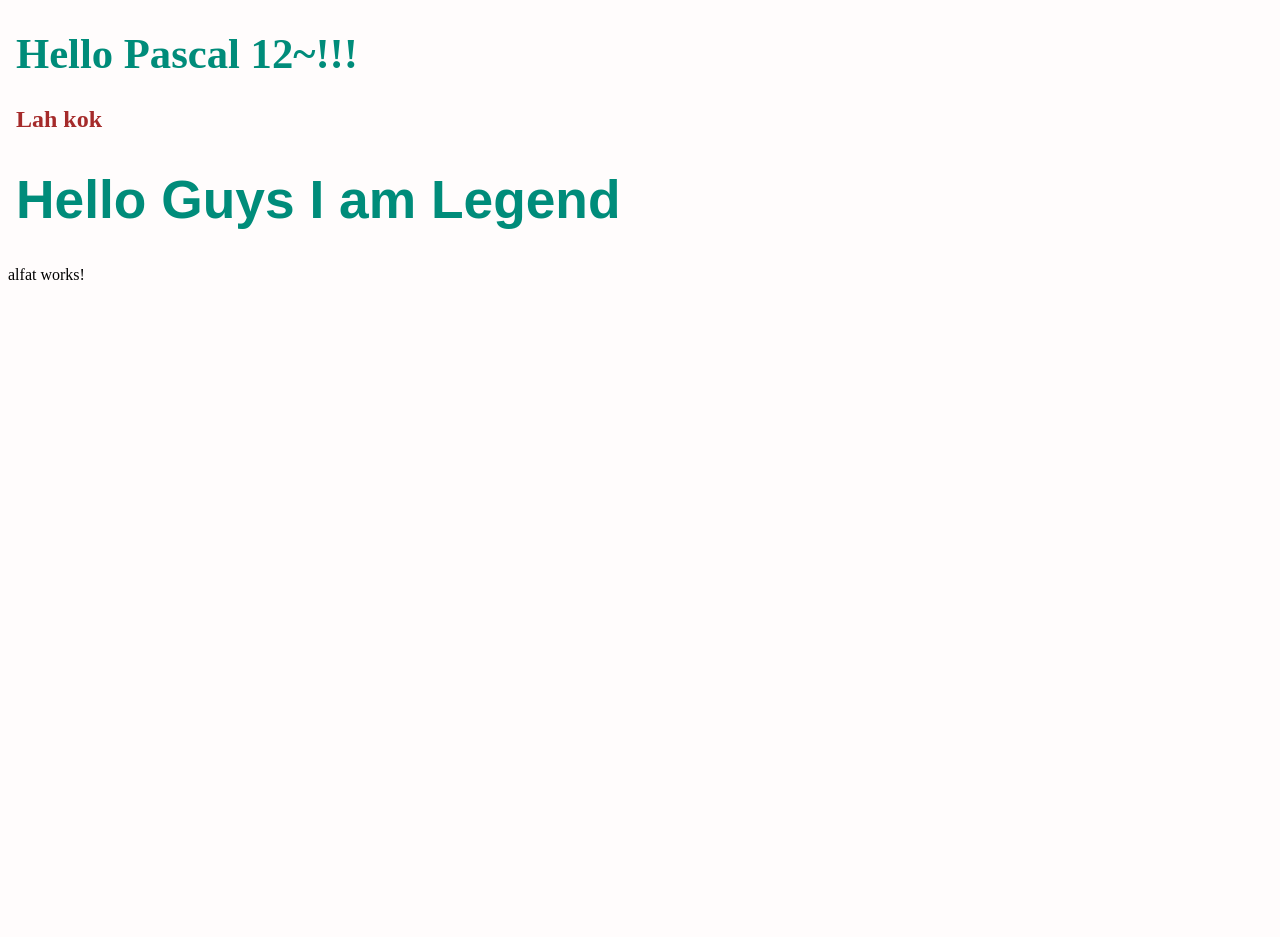
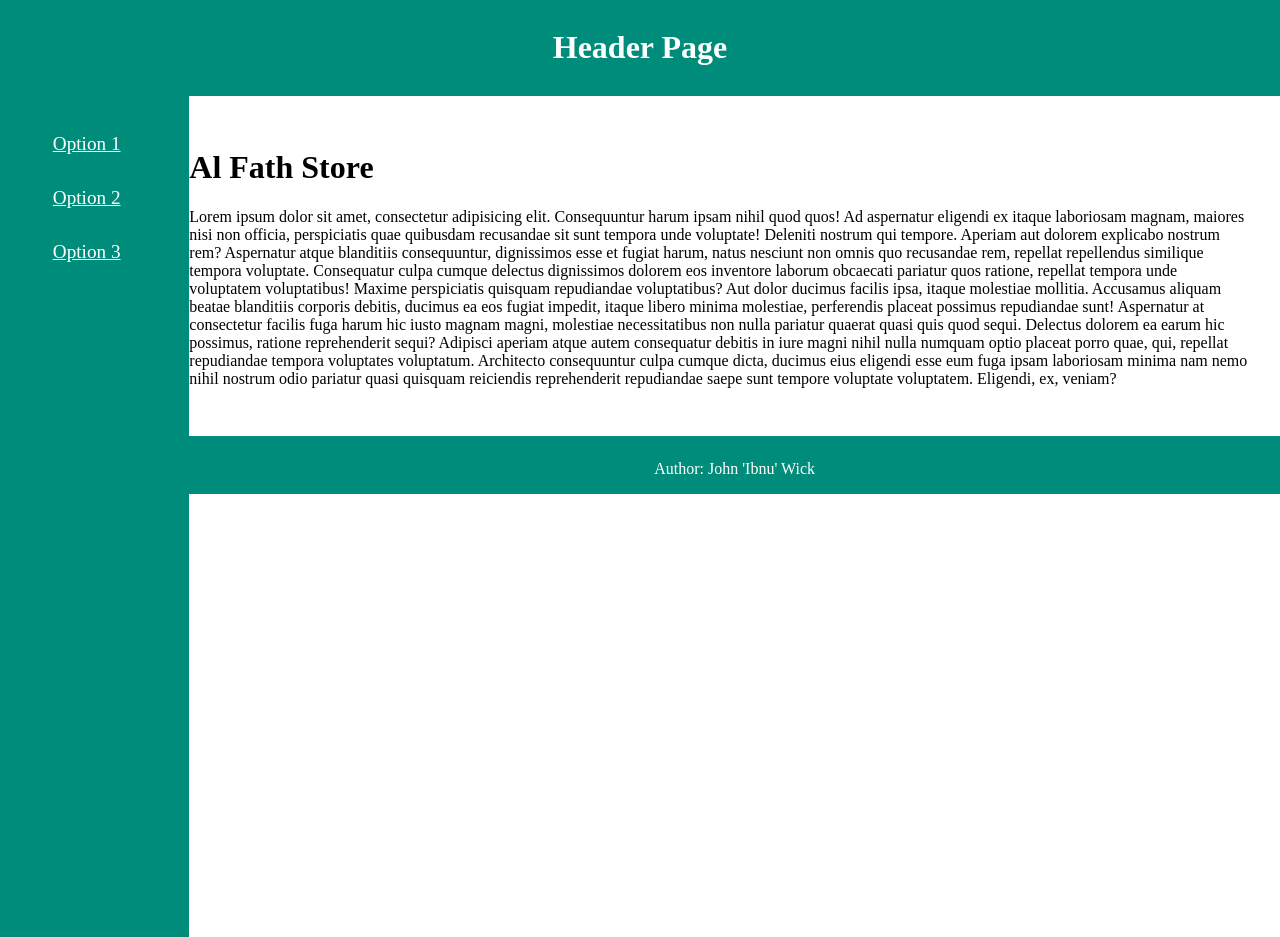
Before and after one commit to ibnu001/learn-angular, an Angular app: page / in a window 1280 px wide. Before the commit the page ends 800 px from the top, so only its background shows below. Built offline with nearby package versions, Linux system fonts and the light colour scheme.

Commit message:
latihan 1 buat header sidebar footer

```diff
--- a/src/app/app.component.html
+++ b/src/app/app.component.html
@@ -1,3 +1,19 @@
-<hello-world></hello-world>
-<ibnu-hello-guys></ibnu-hello-guys>
-<app-alfat></app-alfat>
+<!--<hello-world></hello-world>-->
+<!--<ibnu-hello-guys></ibnu-hello-guys>-->
+<!--<app-alfat></app-alfat>-->
+<!doctype html>
+<html lang="en">
+<head>
+  <meta charset="UTF-8">
+  <meta name="viewport"
+        content="width=device-width, user-scalable=no, initial-scale=1.0, maximum-scale=1.0, minimum-scale=1.0">
+  <meta http-equiv="X-UA-Compatible" content="ie=edge">
+  <title>Document</title>
+</head>
+<body>
+  <app-header></app-header>
+  <app-sidebar></app-sidebar>
+  <app-body></app-body>
+  <app-footer></app-footer>
+</body>
+</html>
--- a/src/app/shared.component/body/body.component.css
+++ b/src/app/shared.component/body/body.component.css
@@ -0,0 +1,3 @@
+div {
+  padding: 2rem;
+}
--- a/src/app/shared.component/body/body.component.html
+++ b/src/app/shared.component/body/body.component.html
@@ -1 +1,21 @@
-<p>body works!</p>
+<body>
+<div>
+  <h1>
+    Al Fath Store
+  </h1>
+  <p>Lorem ipsum dolor sit amet, consectetur adipisicing elit. Consequuntur harum ipsam nihil quod quos! Ad aspernatur
+    eligendi ex itaque laboriosam magnam, maiores nisi non officia, perspiciatis quae quibusdam recusandae sit sunt
+    tempora unde voluptate! Deleniti nostrum qui tempore. Aperiam aut dolorem explicabo nostrum rem? Aspernatur atque
+    blanditiis consequuntur, dignissimos esse et fugiat harum, natus nesciunt non omnis quo recusandae rem, repellat
+    repellendus similique tempora voluptate. Consequatur culpa cumque delectus dignissimos dolorem eos inventore laborum
+    obcaecati pariatur quos ratione, repellat tempora unde voluptatem voluptatibus! Maxime perspiciatis quisquam
+    repudiandae voluptatibus? Aut dolor ducimus facilis ipsa, itaque molestiae mollitia. Accusamus aliquam beatae
+    blanditiis corporis debitis, ducimus ea eos fugiat impedit, itaque libero minima molestiae, perferendis placeat
+    possimus repudiandae sunt! Aspernatur at consectetur facilis fuga harum hic iusto magnam magni, molestiae
+    necessitatibus non nulla pariatur quaerat quasi quis quod sequi. Delectus dolorem ea earum hic possimus, ratione
+    reprehenderit sequi? Adipisci aperiam atque autem consequatur debitis in iure magni nihil nulla numquam optio
+    placeat porro quae, qui, repellat repudiandae tempora voluptates voluptatum. Architecto consequuntur culpa cumque
+    dicta, ducimus eius eligendi esse eum fuga ipsam laboriosam minima nam nemo nihil nostrum odio pariatur quasi
+    quisquam reiciendis reprehenderit repudiandae saepe sunt tempore voluptate voluptatem. Eligendi, ex, veniam?</p>
+</div>
+</body>
--- a/src/app/shared.component/footer/footer.component.css
+++ b/src/app/shared.component/footer/footer.component.css
@@ -0,0 +1,10 @@
+footer {
+  background-color: #008c7a;
+  width: 100%;
+  text-align: center;
+  color: white;
+  padding: 1.5rem 0 1rem 0;
+  position: sticky; /* Atau gunakan 'position: sticky' untuk posisi footer tetap ketika konten cukup banyak */
+  bottom: 0;
+  left: 0;
+}
--- a/src/app/shared.component/footer/footer.component.html
+++ b/src/app/shared.component/footer/footer.component.html
@@ -1 +1,3 @@
-<p>footer works!</p>
+<footer>
+  Author: John 'Ibnu' Wick
+</footer>
--- a/src/app/shared.component/header/header.component.css
+++ b/src/app/shared.component/header/header.component.css
@@ -0,0 +1,7 @@
+header {
+  background-color: #008c7a;
+  color: white;
+  padding: 0.5rem;
+  text-align: center;
+  font-family: Anurati, serif;
+}
--- a/src/app/shared.component/header/header.component.html
+++ b/src/app/shared.component/header/header.component.html
@@ -1 +1,3 @@
-<p>header works!</p>
+<header>
+  <h1>Header Page</h1>
+</header>
--- a/src/app/shared.component/sidebar/sidebar.component.css
+++ b/src/app/shared.component/sidebar/sidebar.component.css
@@ -0,0 +1,25 @@
+.navbar {
+  background-color: #008c7a;
+  padding: 1.3rem;
+  width: fit-content;
+  float: left;
+  height: 100vh;
+}
+
+.navbar-nav {
+  display: flex;
+  flex-direction: column;
+  align-items: end;
+  padding: 0 3rem 0 2rem;
+  width: inherit;
+  height: inherit;
+}
+
+.navbar-nav a {
+  display: flex;
+  flex-direction: column;
+  align-items: center;
+  color: white;
+  font-size: 1.2rem;
+  margin: 1rem 0;
+}
--- a/src/app/shared.component/sidebar/sidebar.component.html
+++ b/src/app/shared.component/sidebar/sidebar.component.html
@@ -1 +1,7 @@
-<p>sidebar works!</p>
+<nav class="navbar">
+  <div class="navbar-nav">
+    <a href="#">Option 1</a>
+    <a href="#">Option 2</a>
+    <a href="#">Option 3</a>
+  </div>
+</nav>
--- a/src/styles.css
+++ b/src/styles.css
@@ -1,3 +1,4 @@
 /* You can add global styles to this file, and also import other style files */
-html { background-color: #fffcfc
+body {
+  margin: 0;
 }
```
